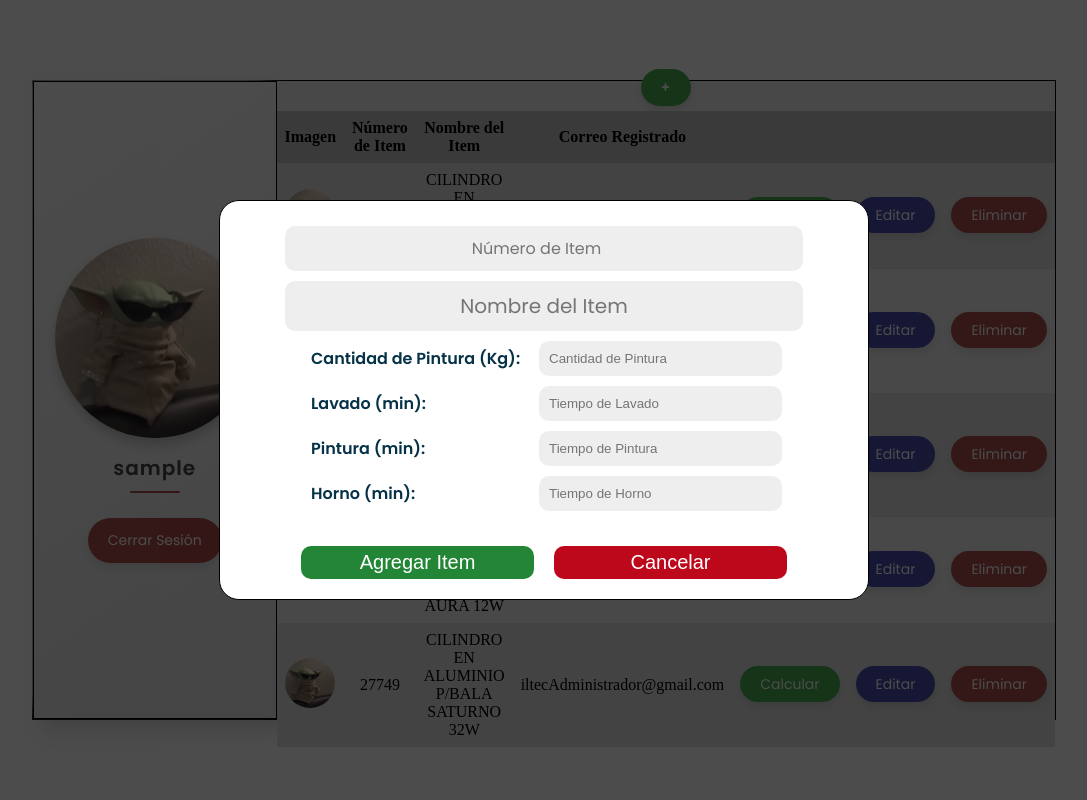
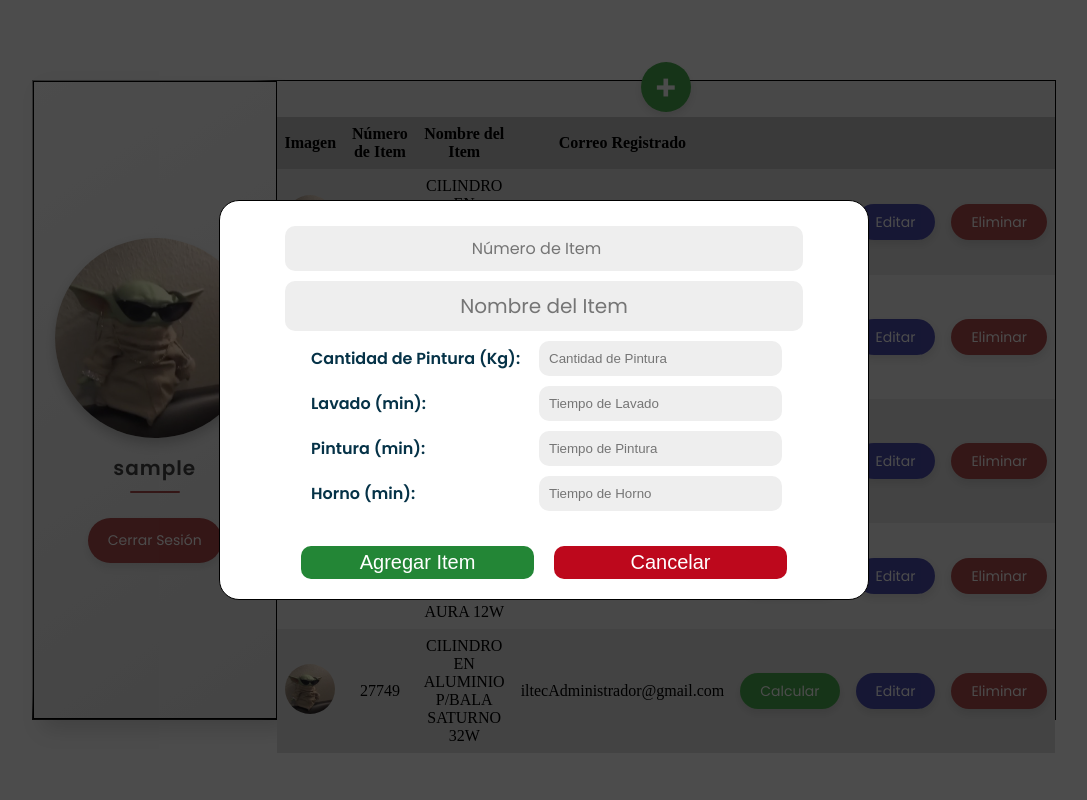
Before and after one commit to Anfeli52/Practicas_Iltec, a PHP site: the page made by PHP/Administrador/inicioAdmin.php in a window 1280 px wide. Shown: the whole page, without its empty margins (96-1183 px from the left). Run offline with PHP 8.4, Linux system fonts and the light colour scheme; the visitor is signed in with stand-in values (Sample User, id 1); data comes from the database, SQL or seed files in the repository.

Commit message:
Corrección de Bugs de funcionamiento y de diseño

```diff
--- a/CSS/inicio.css
+++ b/CSS/inicio.css
@@ -206,8 +206,11 @@
 .addItem{
     width: 50px;
     height: 50px;
+    display: flex;
+    align-items: center;
+    justify-content: center;
     border-radius: 50%;
-    font-size: 20px;
+    font-size: 35px !important;
     font-weight: 800;
     background-color: #238636;
     color: #fff;
--- a/PHP/Administrador/agregar.php
+++ b/PHP/Administrador/agregar.php
@@ -23,6 +23,12 @@
         if (empty($itemId) || empty($itemName) || empty($paintQuantity) || empty($timeWash) || empty($timePaint) || empty($timeFurnace)) {
             echo "<script> alert('Todos los campos son obligatorios'); </script>";
         } else {
+            $checkQuery = "SELECT * FROM `item` WHERE `Numero_Item` = '$itemId'";
+            $checkResult = mysqli_query($connection, $checkQuery);
+
+            if (mysqli_num_rows($checkResult) > 0) {
+                echo "<script> alert('El código del ítem ya existe'); </script>";
+            } else {
                 $insert = "INSERT INTO `item`(`Numero_Item`, `Nombre`, `CorreoRegistro`) VALUES ('$itemId', '$itemName', '".$_SESSION['email']."')";
                 $result = mysqli_query($connection, $insert);
 
@@ -33,11 +39,13 @@
                     if($resultConsumo){
                         echo "<script> alert('Item agregado correctamente'); </script>";
                         header('location:inicioAdmin.php');
+                        exit();
+                    } else {
+                        echo "<script> alert('Error al agregar el item en consumo'); </script>";
+                    }
                 } else {
                     echo "<script> alert('Error al agregar el item'); </script>";
                 }
-            } else {
-                echo "<script> alert('Error al agregar el item'); </script>";
             }
         }
     }
```
Lines whose indentation alone changed are shown as unchanged.
